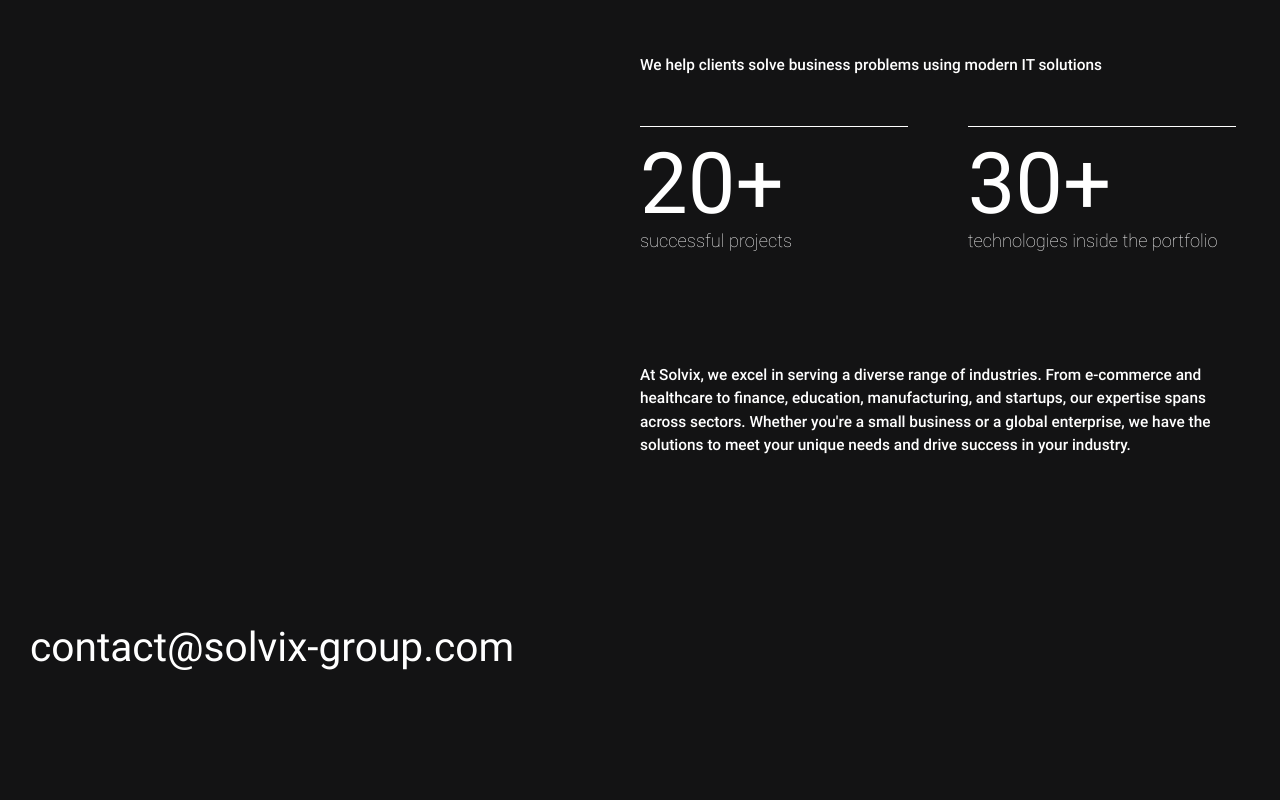
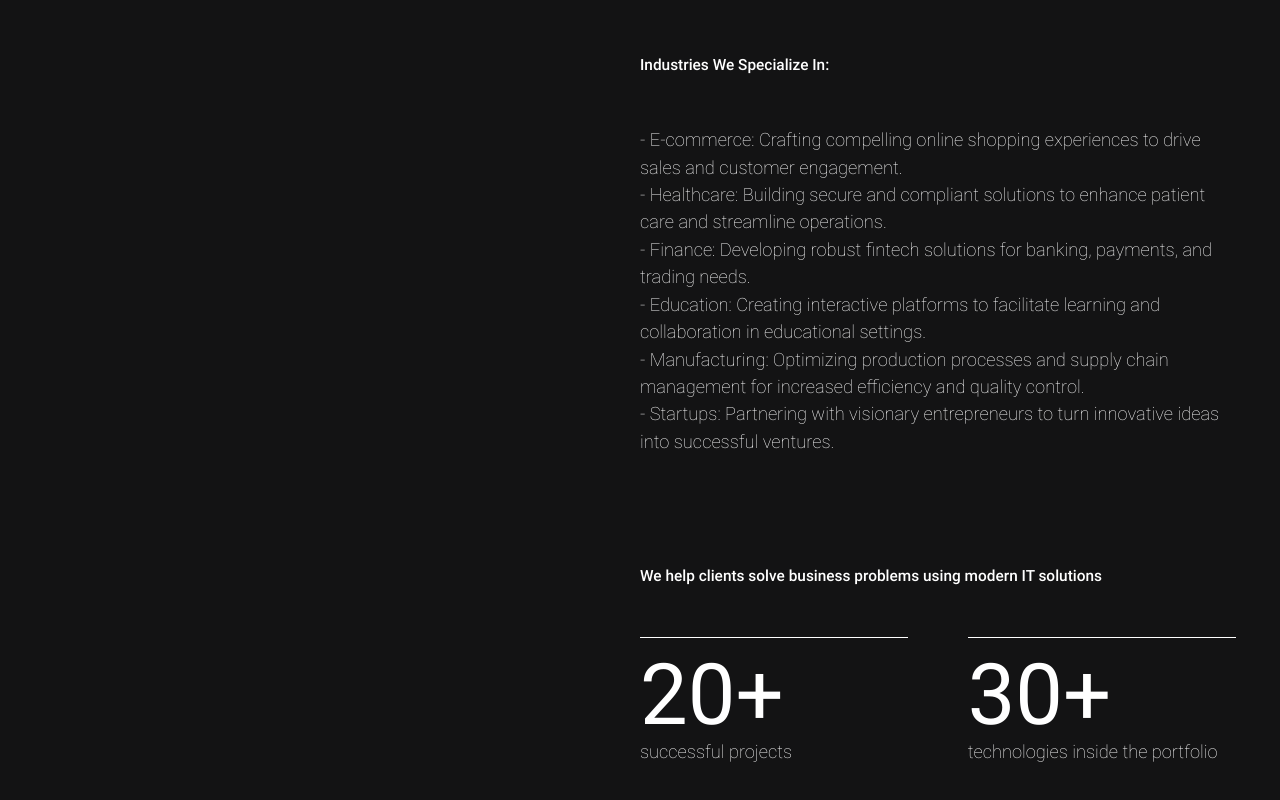
Before and after one commit to Genresal/WebSite, a plain HTML site: page about/index.html in a window 1280 px wide. Shown: the part 1280-2080 px from the top of the page. Drawn offline with nearby package versions, Linux system fonts and the light colour scheme.

Commit message:
fix domains

```diff
--- a/about/index.html
+++ b/about/index.html
@@ -55,6 +55,21 @@
 					</div>
 					<div class="statistics__content">
 						<p class="description statistics__description">
+							Industries We Specialize In:
+						</p>
+						<div class="row statistics__row">
+							<ul>
+								<li><span class="statistics-item__text">- E-commerce: Crafting compelling online shopping experiences to drive sales and customer engagement.</span></li>
+								<li><span class="statistics-item__text">- Healthcare: Building secure and compliant solutions to enhance patient care and streamline operations.</span></li>
+								<li><span class="statistics-item__text">- Finance: Developing robust fintech solutions for banking, payments, and trading needs.</span></li>
+								<li><span class="statistics-item__text">- Education: Creating interactive platforms to facilitate learning and collaboration in educational settings.</span></li>
+								<li><span class="statistics-item__text">- Manufacturing: Optimizing production processes and supply chain management for increased efficiency and quality control.</span></li>
+								<li><span class="statistics-item__text">- Startups: Partnering with visionary entrepreneurs to turn innovative ideas into successful ventures.</span></li>
+							</ul>
+						</div>
+					</div>
+					<div class="statistics__content">
+						<p class="description statistics__description">
 							We help clients solve business problems using modern IT solutions
 						</p>
 						<div class="row statistics__row">
@@ -68,13 +83,6 @@
 							</div>
 						</div>
 					</div>
-					<div class="statistics__content">
-						<p class="description statistics__description">
-							At Solvix, we excel in serving a diverse range of industries.
-							From e-commerce and healthcare to finance, education, manufacturing, and startups, our expertise spans across sectors.
-							Whether you're a small business or a global enterprise, we have the solutions to meet your unique needs and drive success in your industry.
-						</p>
-					</div>
 				</div>
 			</div>
 		</section>
```
